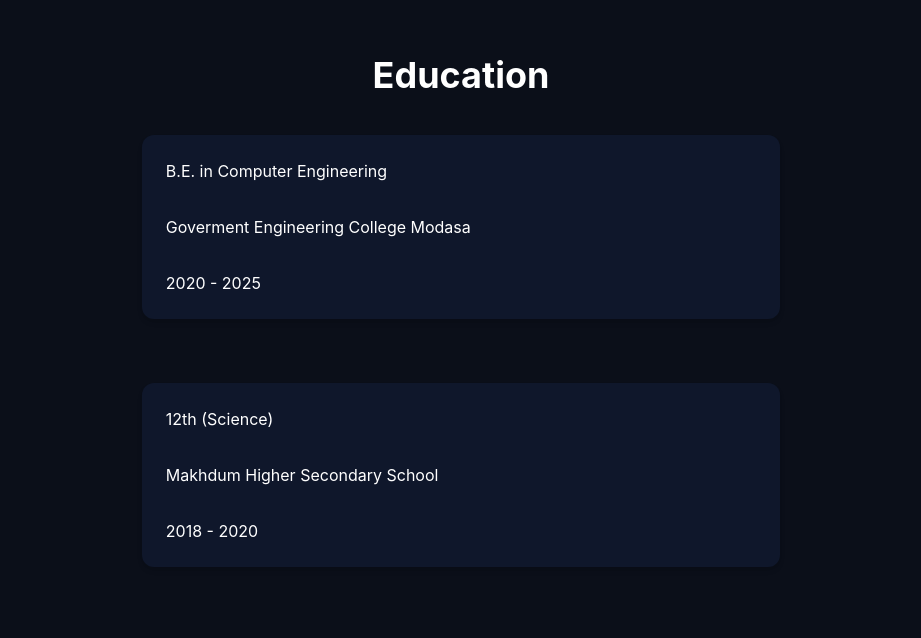
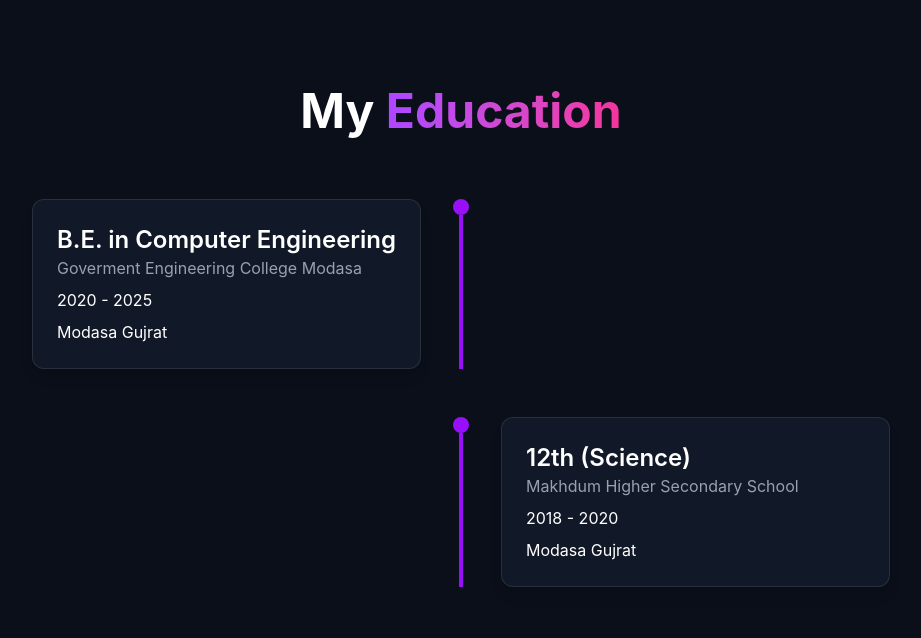
Before and after one commit to HasanainChishti/my-portfolio, a React (Vite) app: page / in a window 1280 px wide. Shown: the part 1502-2140 px from the top of the page, without its empty margins (179-1100 px from the left). Built offline with nearby package versions, Linux system fonts and the light colour scheme.

Commit message:
update styles

```diff
--- a/src/components/About.jsx
+++ b/src/components/About.jsx
@@ -10,7 +10,7 @@ const About = () => {
     <div className="space-y-6">
 
       <h2 className="text-4xl md:text-5xl font-bold">
-        About <span className="text-pink-600">Me</span>
+        About <span className="bg-linear-to-r from-purple-500 to-pink-500 bg-clip-text text-transparent">Me</span>
       </h2>
 
       <p className="text-gray-400 text-lg leading-relaxed">
--- a/src/components/Education.jsx
+++ b/src/components/Education.jsx
@@ -2,38 +2,99 @@
 export default function Education() {
   const educationData = [
     {
-      title: " B.E. in Computer Engineering",
-      school: "Goverment Engineering College Modasa",
-      years: "2020 - 2025",
+      degree: " B.E. in Computer Engineering",
+      institute: "Goverment Engineering College Modasa",
+      year: "2020 - 2025",
+      address:"Modasa Gujrat"
     },
 
     {
-      title: "12th (Science)",
-      school: "Makhdum Higher Secondary School",
-      years: "2018 - 2020",
+      degree: "12th (Science)",
+      institute: "Makhdum Higher Secondary School",
+      year: "2018 - 2020",
+      address:"Modasa Gujrat"
     }
 
 
   ];
 
   return (
-      <section className=" py-20 w-full flex flex-col  gap-10">
-         <h1 className="font-bold text-4xl text-center ">Education</h1>
-        <div className="max-w-20xl  space-y-16 mx-auto  px-6  w-[75%]">
-           {
-            educationData.map((data,index)=>(
-            <div className="bg-slate-900 p-6 rounded-xl  shadow-md w-[70%] mx-auto
-               space-y-8">
-               <h1>{data.title}</h1>
-                 <h3>{data.school}</h3>
-                 <p>{data.years}</p>
+      // <section className=" py-20 w-full flex flex-col  gap-10">
+      //    <h1 className="font-bold text-4xl text-center ">Education</h1>
+      //   <div className="max-w-20xl  space-y-16 mx-auto  px-6  w-[75%]">
+      //      {
+      //       educationData.map((data,index)=>(
+      //       <div className="bg-slate-900 p-6 rounded-xl  shadow-md w-[70%] mx-auto
+      //          space-y-8">
+      //          <h1>{data.title}</h1>
+      //            <h3>{data.school}</h3>
+      //            <p>{data.years}</p>
+      //       </div>
+
+      //    )
+
+      //       )
+      //      }
+      //   </div>
+      // </section>
+      <section id="education" className="py-28 px-6 bg-[#0B0F19]">
+
+  <div className="max-w-6xl mx-auto space-y-16">
+
+    {/* Heading */}
+    <h2 className="text-4xl md:text-5xl font-bold text-center">
+      My <span className="bg-linear-to-r from-purple-500 to-pink-500 bg-clip-text text-transparent">Education</span>
+    </h2>
+
+    {/* Timeline */}
+    <div className="space-y-12">
+
+      {educationData.map((item, index) => {
+        const isLeft = index % 2 === 0;
+
+        return (
+          <div
+            key={index}
+            className="grid grid-cols-1 md:grid-cols-[1fr_auto_1fr] gap-8 items-stretch"
+          >
+
+            {/* LEFT SIDE */}
+            {isLeft ? (
+              <div className="bg-[#111827] p-6 rounded-xl border border-white/10 shadow-lg hover:-translate-y-2 transition duration-300">
+                <h3 className="text-2xl font-semibold">{item.degree}</h3>
+                <p className="text-gray-400 text-mono">{item.institute}</p>
+                <p className="text-mono  mt-2">{item.year}</p>
+                <p className="text-mono  mt-2">{item.address}</p>
+              </div>
+            ) : (
+              <div></div>
+            )}
+
+            {/* CENTER DOT + LINE */}
+            <div className="flex flex-col items-center">
+              <div className="w-4 h-4 bg-purple-600 rounded-full"></div>
+              <div className="w-1 bg-purple-600 flex-1"></div>
             </div>
 
-         )
+            {/* RIGHT SIDE */}
+            {!isLeft ? (
+              <div className="bg-[#111827] p-6 rounded-xl border border-white/10 shadow-lg hover:-translate-y-2 transition duration-300">
+                <h3 className="text-2xl font-semibold">{item.degree}</h3>
+                <p className="text-gray-400">{item.institute}</p>
+               <p className="text-mono  mt-2">{item.year}</p>
+                <p className="text-mono  mt-2">{item.address}</p>
+              </div>
+            ) : (
+              <div></div>
+            )}
 
-            )
-           }
-        </div>
-      </section>
+          </div>
+        );
+      })}
+
+    </div>
+
+  </div>
+</section>
   );
 }
```
